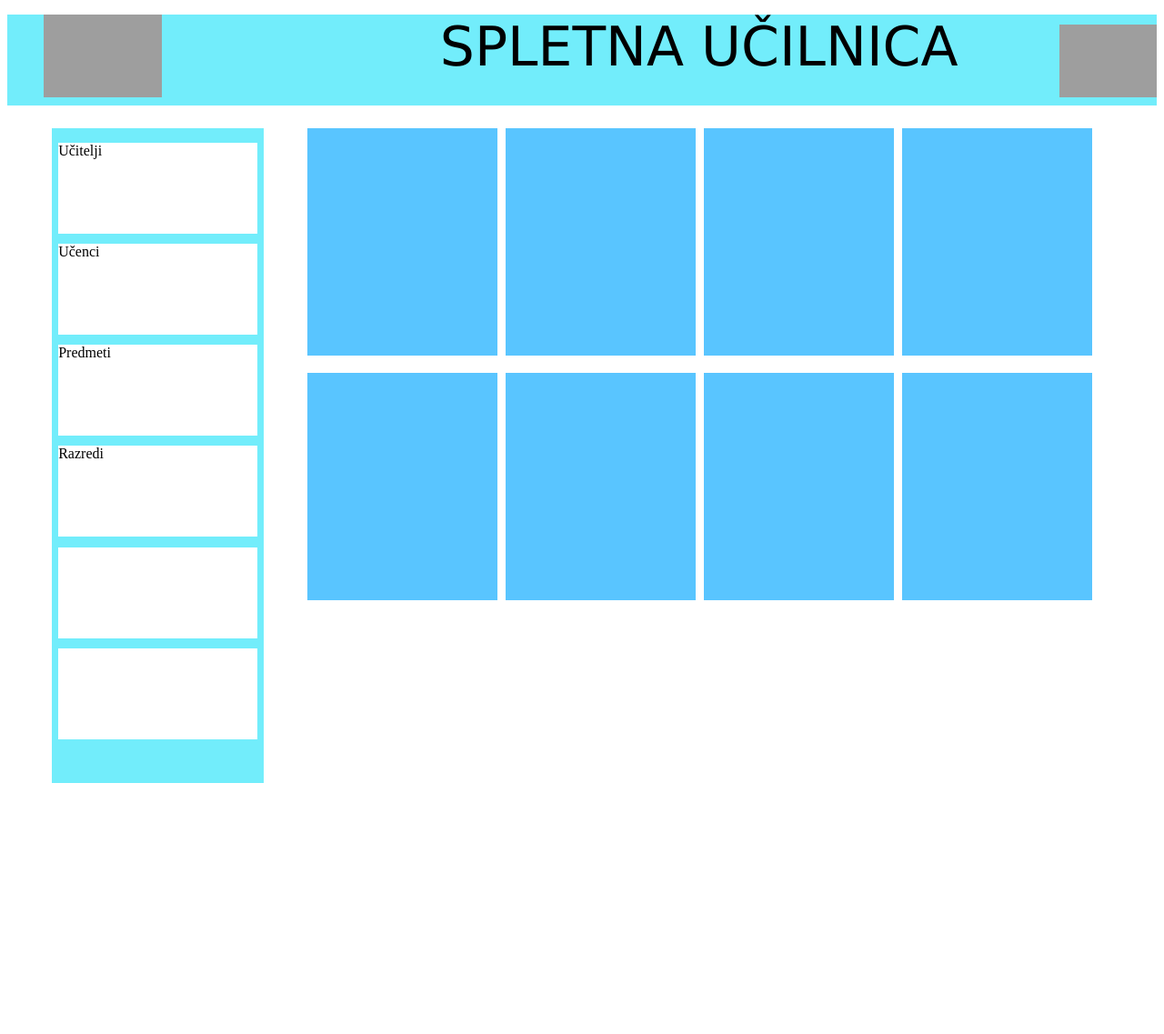
After one commit to jasavli/naloga, a PHP site: the page made by Spletna ucilnica/Spletna ucilnica - Administrator.html in a window 1280 px wide. The commit adds this page. Shown: the whole page at 91% size. Run offline with PHP 8.4, Linux system fonts and the light colour scheme; grey boxes are pictures that could not be loaded.

Commit message:
Izdelava templata

```diff
--- /dev/null
+++ b/Spletna ucilnica/Spletna ucilnica - Administrator.html
@@ -0,0 +1,43 @@
+<!DOCTYPE html>
+<html>
+<head>
+    <meta charset='utf-8'>
+    <meta http-equiv='X-UA-Compatible' content='IE=edge'>
+    <title>Spletna učilnica</title>
+    <meta name='viewport' content='width=device-width, initial-scale=1'>
+    <link rel='stylesheet' type='text/css' media='screen' href='Spletna ucilnica CSS.css'>
+    <script src='main.js'></script>
+</head>
+<body>
+    <header>
+        <ul id="headerList">
+            <li><img id="logoPic"src="Slike/book.png"></li>
+            <li id="headerText">SPLETNA UČILNICA</li>
+            <li><img style="height: 80px;margin: 10% 0 0 0;"src="Slike/user.png"></li>
+        </ul>
+    </header>
+
+    <div class="outerDiv">
+        <div class="navigationDiv">
+            <ul id="navigationList">
+                <li>Učitelji</li>
+                <li>Učenci</li>
+                <li>Predmeti</li>
+                <li>Razredi</li>
+                <li></li>
+                <li></li>
+            </ul>
+        </div>
+        <div class="optionGrid">
+            <div class="gridItem"></div>
+            <div class="gridItem"></div>
+            <div class="gridItem"></div>
+            <div class="gridItem"></div>
+            <div class="gridItem"></div>
+            <div class="gridItem"></div>
+            <div class="gridItem"></div>
+            <div class="gridItem"></div>
+        </div>
+    </div>
+</body>
+</html>
--- a/Spletna ucilnica/Spletna ucilnica CSS.css
+++ b/Spletna ucilnica/Spletna ucilnica CSS.css
@@ -1,29 +1,57 @@
 header{
     height: 100px;
-    background-color: grey;
+    background-color: rgb(114, 237, 251);
+}
+#headerList{
+    display: flex;
+    list-style-type: none;
+}
+#logoPic{
+    height: 90%;
+    width: 40%;
+}
+#headerText{
+    font-size: 60px;
+    font-family: 'Lucida Sans', 'Lucida Sans Regular', 'Lucida Grande', 'Lucida Sans Unicode', Geneva, Verdana, sans-serif;
+    width: 80%;
+    text-align: center;
+
 }
 .outerDiv{
     display: flex;
-    border: black solid;
     position: relative;
-    margin: 2% 0 0 2%;
-    height: 750px;
+    margin: 1% 0 0 2%;
+    height: 1000px;
     width: 95%;
 }
 .navigationDiv{
     width: 20%;
-    height: 700px;
-    border: black solid;
+    height: 720px;
+    background-color: rgb(114, 237, 251);
     margin: 1% 0 0 2%;
 }
 .optionGrid{
     display: grid;
     width: 75%;
     height: auto;
-    border: solid black;
-    margin: 1% 2% 1% 3%;
-    grid-template-columns: 20% 20% 20% 20%;
-    grid-template-rows: auto auto auto auto;
-    column-gap: 10px;
-
+    margin: 1% 2% 1% 4%;
+    grid-template-columns: 24% 24% 24% 24%;
+    grid-template-rows: 250px 250px 250px 250px 250px;
+    column-gap: 1%;
+    row-gap: 2%;
 }
+.gridItem{
+    background-color: rgb(89, 197, 255);
+}
+#navigationList{
+    list-style-type: none;
+    width: 97%;
+    padding: 0 0 0 2%;
+}
+#navigationList li{
+    width: 97%;
+    height: 100px;
+    margin: 5% 1% 1% 1%;
+    background-color: rgb(255, 255, 255);
+    cursor:pointer;
+}
```
Also changed, not shown: Spletna ucilnica/Spletna ucilnica - Template.html (+21 -3 lines).
